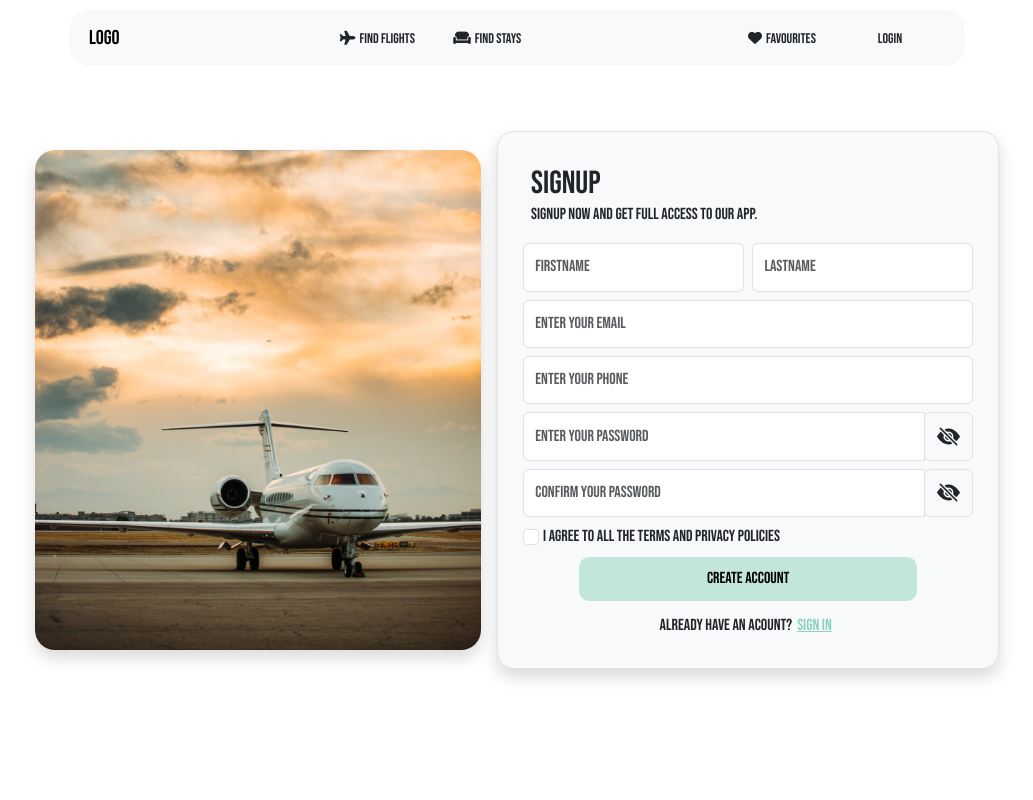
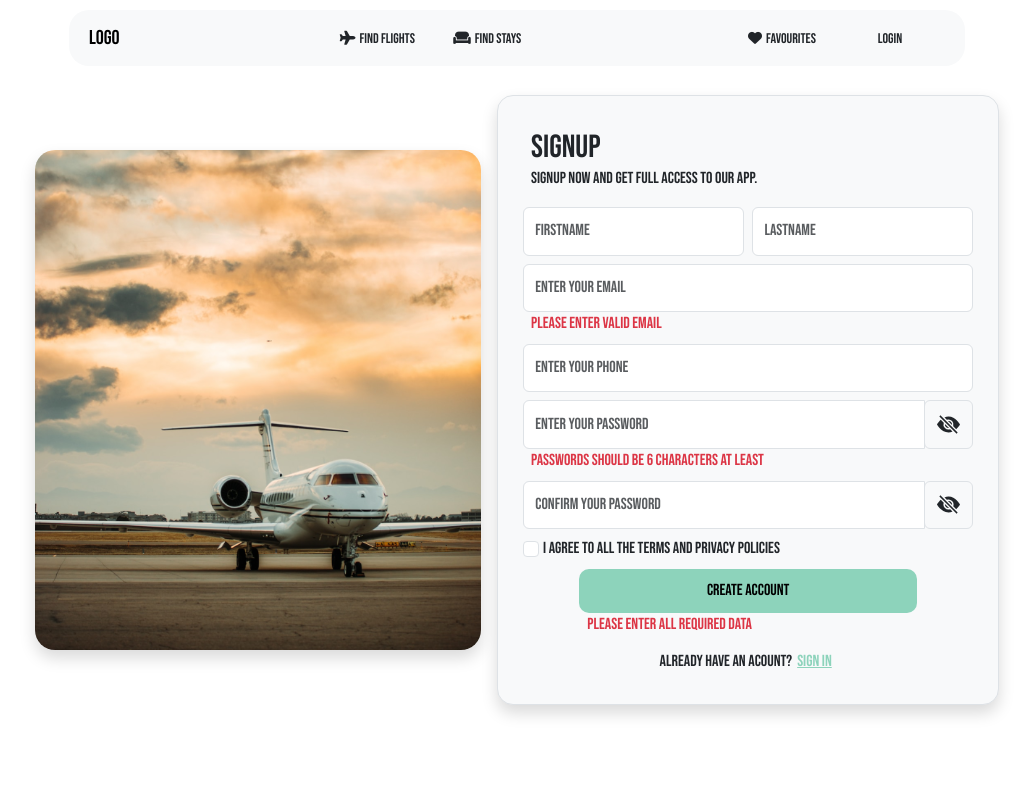
Before and after one commit to mohamedgaber-136/Travel-Agency, a React (Create React App) app: page /signUp in a window 1280 px wide. Shown: the top 800 px of the page, without its empty margins (123-1156 px from the left). Built offline with nearby package versions, Linux system fonts and the light colour scheme; a web font is replaced by a local one.

Commit message:
signup validation

```diff
--- a/src/Pages/SignUp/SignUp.jsx
+++ b/src/Pages/SignUp/SignUp.jsx
@@ -14,13 +14,16 @@ import {
   where,
 } from "@firebase/firestore";
 import { createUserWithEmailAndPassword } from "@firebase/auth";
+import { Link } from "react-router-dom";
 
 function SignUpPage() {
   const { authbase, database, setCurrentUserObj, currentUserObj } =
     useContext(searchContext);
   const [isHiddenPassword, setIsHiddenPassword] = useState("password");
   const [submitEnabled, setSubmitEnabled] = useState(false);
-  const [errorMessages, setErrorMessages] = useState("");
+  const [errorMessage, setErrorMessage] = useState("");
+  const [errors, setErrors] = useState("");
+
   const [checkLicenes, setCheckLicenes] = useState(false);
   const [userObject, setUserObject] = useState({
     firstName: "",
@@ -38,6 +41,45 @@ function SignUpPage() {
   function handlePasswordType() {
     setIsHiddenPassword(!isHiddenPassword);
   }
+
+  useEffect(() => {
+    setErrors({
+      emailError: !userObject.email.match(
+        /^[a-zA-Z]+[a-zA-Z0-9]*@[a-z]+\.[a-z]+/
+      )
+        ? "please Enter Valid Email"
+        : null,
+      passwordError:
+        userObject.password.length < 6
+          ? "Passwords Should Be 6 characters At Least"
+          : "",
+      licenesError: !checkLicenes ? "Please Accepte Policies" : "",
+    });
+
+    if (
+      userObject.firstName === "" ||
+      userObject.lastName === "" ||
+      userObject.email === "" ||
+      userObject.phone === "" ||
+      userObject.password === ""
+      // ||
+      // !checkLicenes
+    ) {
+      setErrorMessage("Please Enter All Required Data");
+      setSubmitEnabled(true);
+    } else if (!checkLicenes) {
+      setErrorMessage("Please Accept The License");
+      setSubmitEnabled(true);
+    } else {
+      setErrorMessage("");
+      setSubmitEnabled(false);
+    }
+
+    //   phoneError:
+    //     userObject.phone === "" || typeof userObject.phone != number
+    //       ? "Please Enter a valid Phone"
+    //       : "",
+  }, [userObject, checkLicenes]);
 
   function userSignUp(event) {
     event.preventDefault();
@@ -127,6 +169,7 @@ function SignUpPage() {
               />
             </div>
 
+            <div className="w-100">
               <input
                 type="email"
                 className="form-control "
@@ -136,6 +179,10 @@ function SignUpPage() {
                   setUserObject({ ...userObject, email: event.target.value })
                 }
               />
+              {errors?.emailError ? (
+                <span className=" ps-2 text-danger">{errors?.emailError}</span>
+              ) : null}
+            </div>
 
             <input
               type="text"
@@ -147,6 +194,7 @@ function SignUpPage() {
               }
             />
 
+            <div className="w-100">
               <div className="input-group ">
                 <input
                   type={isHiddenPassword ? "password" : "text"}
@@ -173,7 +221,14 @@ function SignUpPage() {
                   </span>
                 </div>
               </div>
+              {errors?.passwordError ? (
+                <span className="fs-6 ps-2 text-danger">
+                  {errors?.passwordError}
+                </span>
+              ) : null}
+            </div>
 
+            <div className="w-100">
               <div className="input-group ">
                 <input
                   type={isHiddenPassword ? "password" : "text"}
@@ -182,9 +237,15 @@ function SignUpPage() {
                   required
                   onChange={(event) => {
                     if (userObject.password !== event.target.value) {
-                    setErrorMessages("Password Does Not Match");
+                      setErrors({
+                        ...errors,
+                        confirmError: "Password Does Not Match",
+                      });
                     } else {
-                    setErrorMessages("");
+                      setErrors({
+                        ...errors,
+                        confirmError: "",
+                      });
                     }
                   }}
                 />
@@ -201,6 +262,12 @@ function SignUpPage() {
                   </span>
                 </div>
               </div>
+              {errors?.confirmError ? (
+                <span className="fs-6 ps-2 text-danger">
+                  {errors?.confirmError}
+                </span>
+              ) : null}
+            </div>
 
             <div className="align-self-start">
               <input
@@ -209,24 +276,26 @@ function SignUpPage() {
                 onChange={(event) => setCheckLicenes(event.target.checked)}
               />
               <label className="px-1">
-                I agree to all the Terms and Privacy Policies{" "}
+                I agree to all the Terms and Privacy Policies
               </label>
             </div>
 
             <div className="d-flex flex-column w-75">
               <button
                 className={submitEnabled ? "submitBtn" : "submitBtn-disabled"}
-                // onClick={userSignIn}
+                onClick={userSignUp}
                 disabled={submitEnabled}
               >
                 Create Account
               </button>
-              <span className="fs-6 ps-2 text-danger">{errorMessages}</span>
+              <span className="fs-6 ps-2 text-danger">{errorMessage}</span>
             </div>
 
             <div className="   d-flex align-items-center justify-content-center">
               <span> Already have an acount?</span>
-              <span className=" url-colored btn p-1">Sign In</span>
+              <Link to={"/login"} replace className=" url-colored btn p-1">
+                Sign In
+              </Link>
             </div>
 
             {/* <div className="d-flex   gap-2">
--- a/src/index.css
+++ b/src/index.css
@@ -23,16 +23,16 @@ input[type="checkbox"]:checked {
 }
 
 input[type="checkbox"]:checked:after {
-  content: "\2713";
+  /* content: "\2713"; */
   color: black;
   display: flex;
   align-items: center;
   justify-content: center;
 }
 
-input[type="checkbox"] {
-  background-image: none !important;
-}
+/* input[type="checkbox"] { */
+  /* background-image: none !important; */
+/* } */
 
 .url-colored {
   color: var(--mint-green) !important;
```
Lines whose indentation alone changed are shown as unchanged.
